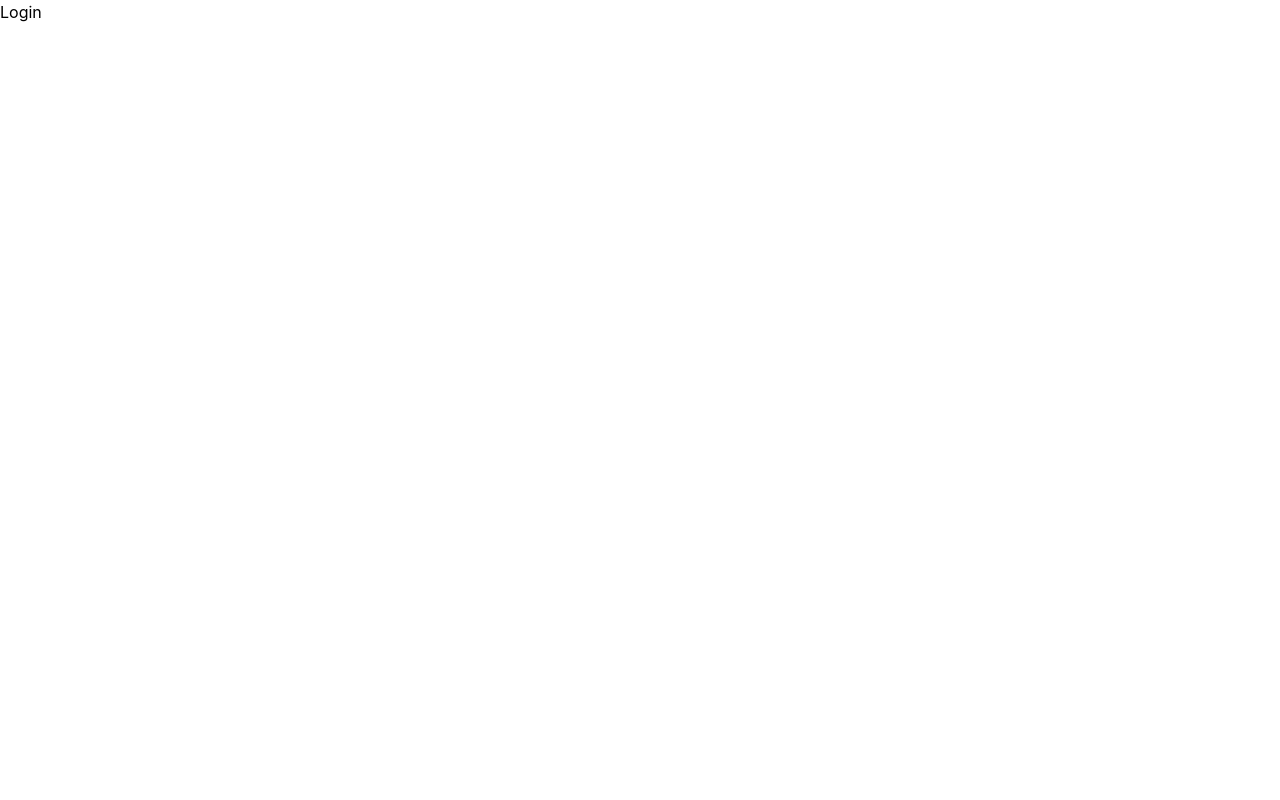
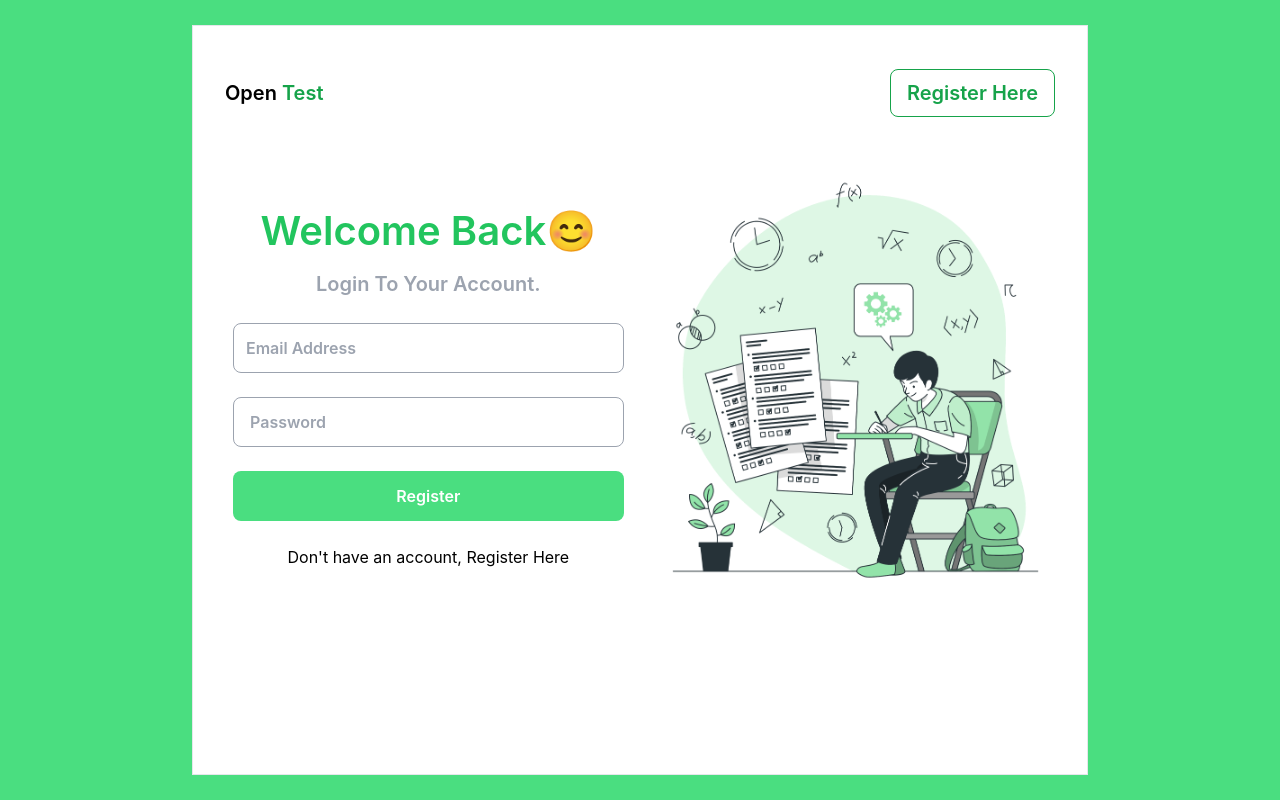
Before and after one commit to DanielEromonsele/CBTapp, a React (Vite) app: page /auth/login in a window 1280 px wide. Built offline with nearby package versions, Linux system fonts and the light colour scheme.

Commit message:
auth Ui ready

```diff
--- a/src/components/auth/Login.tsx
+++ b/src/components/auth/Login.tsx
@@ -1,7 +1,63 @@
 import React from "react";
+import { Link } from "react-router-dom";
+import img2 from "../../assets/Exams-bro.png";
 
-const Login = () => {
-  return <div>Login</div>;
+const Register = () => {
+  return (
+    <div className="bg-green-400 min-h-screen w-full flex items-center justify-center">
+      <div className="min-w-[70%] h-[750px] border bg-white">
+        <div className="m-8 flex flex-wrap items-center justify-between h-[70px]">
+          <div>
+            <h1 className="text-[20px] font-semibold">
+              Open <span className="text-green-600 font-semibold">Test</span>
+            </h1>
+          </div>
+          <Link to="/auth/register">
+            <div className="text-[20px] text-green-600 font-semibold border border-green-600 px-4 py-2 flex items-center justify-center rounded-lg">
+              Register Here
+            </div>
+          </Link>
+        </div>
+
+        <div className="flex flex-col lg:flex-row items-center lg:items-start justify-between m-10 mt-8 gap-6 lg:gap-0">
+          <div className="w-full lg:w-[48%] min-h-[450px] flex flex-col justify-center items-center text-center">
+            <div className="text-[40px] text-green-500 font-semibold mb-2">
+              Welcome Back😊
+            </div>
+            <div className="text-[20px] text-gray-400 font-semibold mb-6">
+              Login To Your Account.
+            </div>
+            <form className="w-full max-w-md space-y-6">
+              {" "}
+              <input
+                type="email"
+                placeholder="Email Address"
+                className="w-full h-[50px] rounded-lg text-gray-600 font-semibold border px-3 border-gray-400 bg-white outline-none focus:ring-green-400 focus:ring-2 transition-all duration-300"
+              />
+              <input
+                type="password"
+                placeholder=" Password"
+                className="w-full h-[50px] rounded-lg text-gray-600 font-semibold border px-3 border-gray-400 bg-white outline-none focus:ring-2 focus:ring-green-400 transition-all duration-300"
+              />
+              <button className="w-full h-[50px] bg-green-400 text-white font-semibold rounded-lg lg:hover:scale-105 hover:bg-green-500 transition-all duration-300">
+                Register
+              </button>
+              <div className="">
+                Don't have an account,
+                <Link to="/auth/register"> Register Here</Link>
+              </div>
+            </form>
+          </div>
+          <div
+            className="w-full lg:w-[47%] min-h-[300px] lg:min-h-[450px] bg-cover bg-center"
+            style={{
+              backgroundImage: `url(${img2})`,
+            }}
+          ></div>
+        </div>
+      </div>
+    </div>
+  );
 };
 
-export default Login;
+export default Register;
--- a/src/components/auth/Register.tsx
+++ b/src/components/auth/Register.tsx
@@ -9,7 +9,7 @@ const Register = () => {
         <div className="m-8 flex flex-wrap items-center justify-between h-[70px]">
           <div>
             <h1 className="text-[20px] font-semibold">
-              Open <span className="text-green-600 font-semibold">Test</span>
+              Take A <span className="text-green-600 font-semibold">Test</span>
             </h1>
           </div>
           <Link to="/auth/login">
@@ -20,38 +20,39 @@ const Register = () => {
         </div>
 
         <div className="flex flex-col lg:flex-row items-center lg:items-start justify-between m-10 mt-8 gap-6 lg:gap-0">
-          <div className="w-full lg:w-[48%] min-h-[450px] flex flex-col justify-center">
-            <div className="text-[40px] text-green-500 font-semibold">
+          <div className="w-full lg:w-[48%] min-h-[450px] flex flex-col justify-center items-center text-center">
+            <div className="text-[40px] text-green-500 font-semibold mb-2">
               Register
             </div>
-            <div className="text-[20px] text-gray-400 font-semibold">
+            <div className="text-[20px] text-gray-400 font-semibold mb-6">
               Sign up to get started
             </div>
-            <form action="Submit" className="m-3">
+            <form className="w-full max-w-md space-y-6">
+              {" "}
+              {/* Increased spacing */}
               <input
                 type="text"
                 placeholder="Insert Your Name"
-                className="w-full my-4 h-[50px] rounded-lg text-gray-600 font-semibold border pl-3 border-gray-400 bg-white outline-none focus:ring-green-400 focus:ring-2 transition-all duration-300"
+                className="w-full h-[50px] rounded-lg text-gray-600 font-semibold border px-3 border-gray-400 bg-white outline-none focus:ring-green-400 focus:ring-2 transition-all duration-300"
               />
               <input
                 type="email"
                 placeholder="Email Address"
-                className="w-full my-4 h-[50px] rounded-lg border text-gray-600 font-semibold pl-3 border-gray-400 bg-white outline-none focus:ring-green-400 focus:ring-2 transition-all duration-300"
+                className="w-full h-[50px] rounded-lg text-gray-600 font-semibold border px-3 border-gray-400 bg-white outline-none focus:ring-green-400 focus:ring-2 transition-all duration-300"
               />
               <input
                 type="password"
                 placeholder="Input Password"
-                className="w-full my-4 h-[50px] rounded-lg text-gray-600 font-semibold border pl-3 border-gray-400 bg-white outline-none focus:ring-2 focus:ring-green-400 transition-all duration-300"
+                className="w-full h-[50px] rounded-lg text-gray-600 font-semibold border px-3 border-gray-400 bg-white outline-none focus:ring-2 focus:ring-green-400 transition-all duration-300"
               />
-              <button className="w-full h-[50px] bg-green-400 flex items-center justify-center rounded-lg pl-3 text-white transition-all duration-300 text-[20px] font-semibold hover:scale-105">
+              <button className="w-full h-[50px] bg-green-400 text-white font-semibold rounded-lg lg:hover:scale-105 hover:bg-green-500 transition-all duration-300">
                 Register
               </button>
-              <button className="w-full h-[50px] bg-red-400 flex items-center justify-center rounded-lg pl-3 text-white transition-all duration-300 text-[20px] font-semibold hover:scale-105 mt-3">
+              <button className="w-full h-[50px] bg-red-400 text-white font-semibold rounded-lg lg:hover:scale-105 hover:bg-red-500 transition-all duration-300">
                 Sign In With Google
               </button>
             </form>
           </div>
-
           <div
             className="w-full lg:w-[47%] min-h-[300px] lg:min-h-[450px] bg-cover bg-center"
             style={{
```
